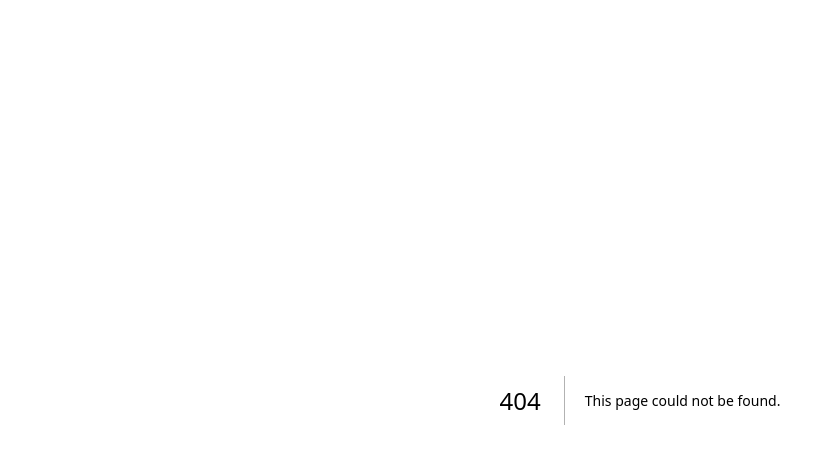
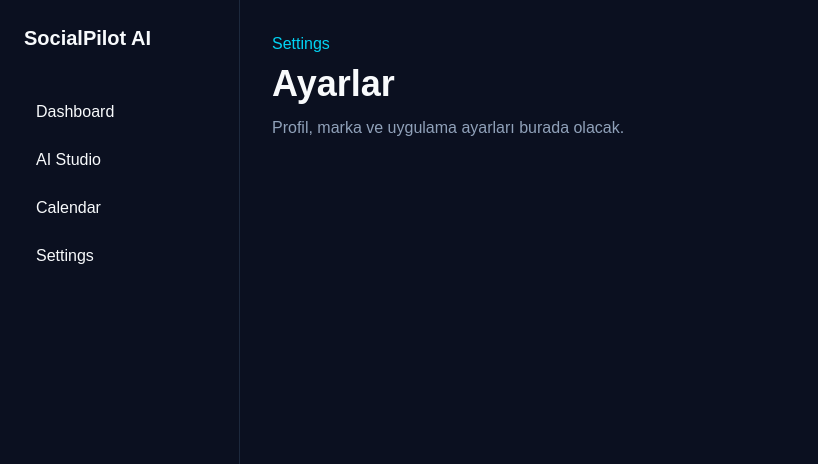
Before and after one commit to mulayimmusab1314/SocialPilot-v2, a Next.js app: page /dashboard/settings in a window 1280 px wide. Before the commit this address had no page. Shown: the top 464 px of the page, without its empty margins (0-818 px from the left). Built offline with nearby package versions, Linux system fonts and the light colour scheme.

Commit message:
Add settings page

```diff
--- /dev/null
+++ b/app/dashboard/settings/page.tsx
@@ -0,0 +1,3 @@
+export default function SettingsPage() {
+  return <section><p className="text-cyan-400">Settings</p><h1 className="mt-2 text-4xl font-bold">Ayarlar</h1><p className="mt-3 text-slate-400">Profil, marka ve uygulama ayarları burada olacak.</p></section>;
+}
```
